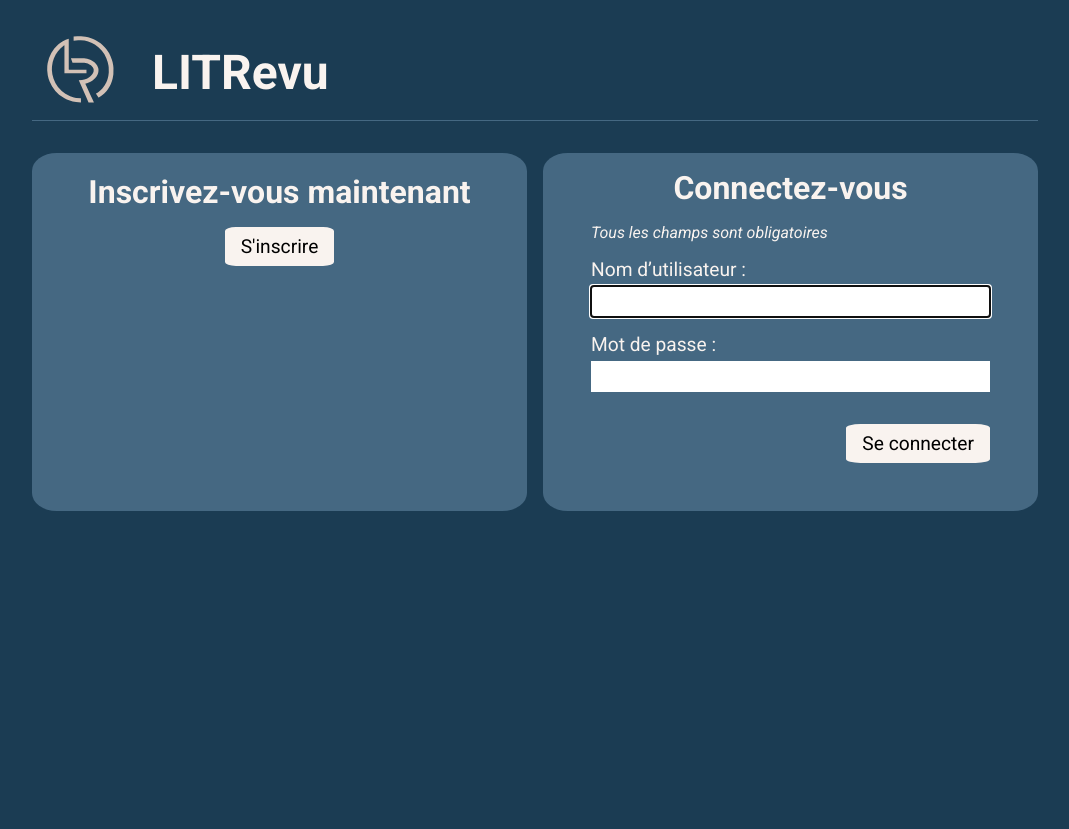
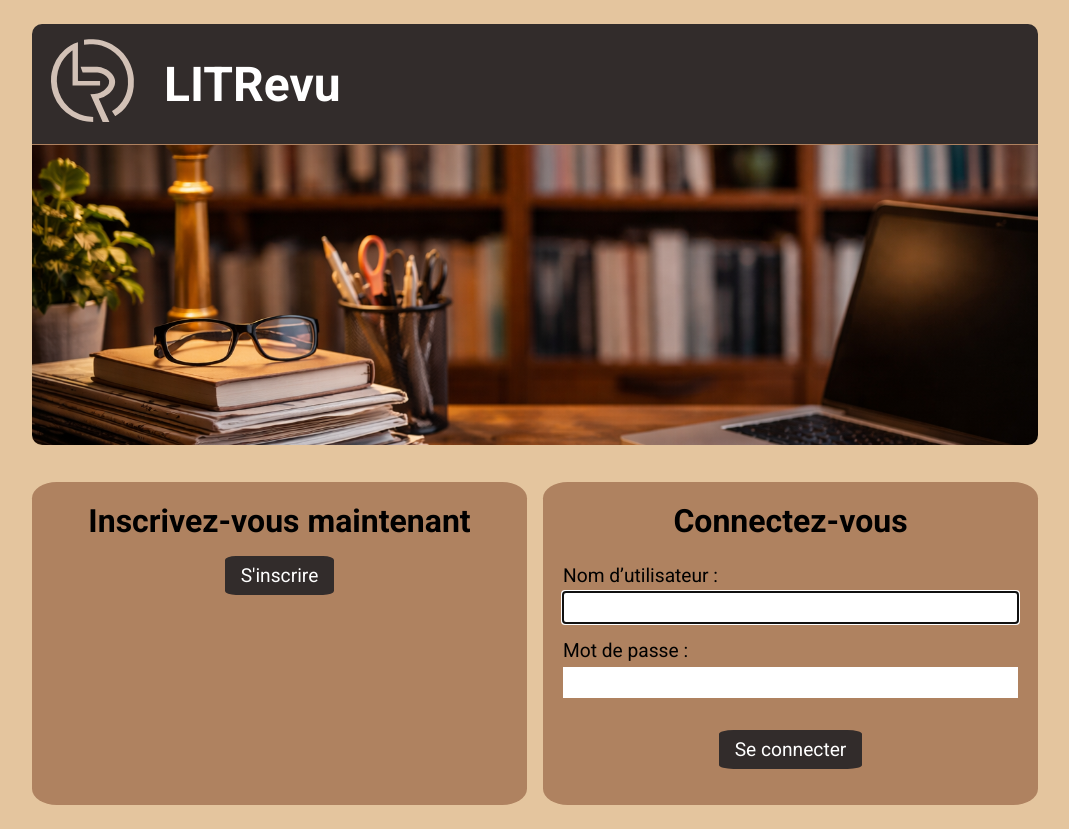
Before and after one commit to GitDrinou/DA_Python_P09_LITRevu, a Django app: page / in a window 1280 px wide. Shown: the whole page, without its empty margins (105-1174 px from the left). Before the commit the page ends 511 px from the top, so only its background shows below. Run offline with Django 5.2, Linux system fonts and the light colour scheme.

Commit message:
feat(): add signup page

```diff
--- a/litrevu/authentication/templates/authentication/login.html
+++ b/litrevu/authentication/templates/authentication/login.html
@@ -3,15 +3,15 @@
     <main class="login-page">
     <section class="section-register">
         <h2>Inscrivez-vous maintenant</h2>
-        <button type="button" class="btn-register">S'inscrire</button>
+        <a href="{% url 'signup' %}" class="signup-link"
+                  target="_self">S'inscrire</a>
     </section>
     <section class="section-connexion">
         <h2>Connectez-vous</h2>
         {% if message %}<p class="error-msg">{{ message }}</p> {%  endif %}
-        <p class="text-info">Tous les champs sont obligatoires</p>
         <form method="post" class="login-form">
+            {{ form.as_p }}
             {% csrf_token %}
-            {{ form.as_p }}
             <button type="submit" class="btn-connexion">Se connecter</button>
         </form>
     </section>
--- a/litrevu/litrevu/urls.py
+++ b/litrevu/litrevu/urls.py
@@ -29,4 +29,5 @@ urlpatterns = [
     ), name='login'),
     path('logout/', authentication.views.logout_user, name='logout'),
     path('home/', flux.views.home, name='home'),
+    path('signup/', authentication.views.signup_page, name='signup'),
 ]
--- a/litrevu/static/litrevu/styles.css
+++ b/litrevu/static/litrevu/styles.css
@@ -1,9 +1,11 @@
 @import url('https://fonts.googleapis.com/css2?family=Roboto:ital,wght@0,100..900;1,100..900&display=swap');
 :root {
-    --background-color: #1B3C53;
-    --color-primary: #456882;
-    --color-secondary: #D2C1B6;
-    --color-tertiary: #F9F3EF;
+    --background-color: #E4C59E;
+    --font-primary: #000000;
+    --font-secondary: #FFFFFF;
+    --color-primary: #AF8260;
+    --color-secondary: #803D3B;
+    --color-tertiary: #322C2B;
     --color-error: #880707;
 }
 
@@ -18,51 +20,59 @@ body {
     padding: 24px;
     font-size: 1.2rem;
     background-color: var(--background-color);
-    color: var(--color-tertiary)
+    color: var(--font-primary)
 }
 
 header {
     width: 100%;
+    margin-bottom: 2rem;
+    div {
+        background-color: var(--color-tertiary);
+        color: var(--font-secondary);
+        border-radius: 10px 10px 0 0;
+        display: grid;
+        grid-template-columns: 100px auto;
+        grid-gap: 2rem;
+        align-items: center;
+        justify-items: start;
+        border-bottom: 1px solid var(--color-primary);
+        img {
+            width: auto;
+            height: 120px;
+        }
+    }
     img {
-        width: auto;
-        height: 96px;
+        width: 100%;
+        height: 300px;
+        object-fit: cover;
+        object-position: center;
+        border-radius: 0 0 10px 10px;
     }
-    display: grid;
-    grid-template-columns: 100px auto;
-    grid-gap: 1.25rem;
-    align-items: center;
-    justify-items: start;
-    border-bottom: 1px solid var(--color-primary);
 }
 
 h1 {
     font-size: 3rem;
     margin: 1rem 0 1rem 0;
-    text-align: center;
 }
 
 h2 {
     font-size: 2rem;
     text-align: center;
+    padding-bottom: 1.5rem;
 }
 
-.text-info {
-    font-size: 1rem;
-    font-style: italic;
+.errorlist {
+    list-style-type: none;
     margin: 1rem 0;
-}
-
-.error-msg {
-    margin-top: 1rem;
-    text-align: center;
-    color: var(--color-error);
+    text-align: left;
+    color: var(--font-secondary);
     background-color: var(--color-secondary);
-    font-weight: bold;
     padding: 1rem;
+    border-radius: 5%;
 }
 
 .section-register {
-    margin: 1rem 0 1rem 0;
+    margin-bottom: 1rem;
     background-color: var(--color-primary);
     border-radius: 10%;
     padding: 1.25rem;
@@ -70,24 +80,27 @@ h2 {
 }
 
 .section-connexion {
-    margin: 1rem 0 1rem 0;
+    text-align: center;
+    margin-bottom: 1rem;
     background-color: var(--color-primary);
     border-radius: 10%;
     padding: 1.25rem;
-    height: 350px;
+    height: fit-content;
 }
 
-.login-form {
+.login-form,
+.signup-form{
     p {
         margin-bottom: 1rem;
         label {
             display: inline-flex;
-            width: 200px;
+            width: 100%;
             margin-right: 0;
             margin-bottom: 5px;
             font-size: 1.2rem;
         }
-        input {
+        input,
+        select {
             width: 100%;
             padding: 0.25rem 0.5rem;
             border: none;
@@ -96,24 +109,45 @@ h2 {
     }
 }
 
-.btn-register {
+.signup-form {
+    ul {
+        list-style-type: square;
+        font-size: 0.9rem;
+        padding-left: 24px;
+        li {
+            text-align: justify;
+        }
+    }
+}
+
+.signup-link,
+.signup_cancel_link{
+    text-decoration: none;
+    cursor: pointer;
+    background-color: var(--color-tertiary);
+    padding: 0.5rem 1rem;
+    border-radius: 10%;
+    color: var(--font-secondary);
+}
+
+.btn-connexion,
+.btn-signup {
     margin-top: 1rem;
     border: none;
     font-size: 1.2rem;
     background-color: var(--color-tertiary);
     padding: 0.5rem 1rem;
     border-radius: 10%;
+    color: var(--font-secondary);
 }
 
-.btn-connexion {
-    position: relative;
-    margin-top: 1rem;
-    float:right;
-    border: none;
-    font-size: 1.2rem;
-    background-color: var(--color-tertiary);
-    padding: 0.5rem 1rem;
-    border-radius: 10%;
+.signup-form {
+    padding: 0 12px;
+}
+
+.signup-form_btngrp {
+    width: 100%;
+    text-align: center;
 }
 
 .txt-logout {
@@ -122,8 +156,13 @@ h2 {
     margin-top: 3rem;
     a {
         color: var(--color-primary)
-     }
+    }
 }
+
+.helptext {
+    font-size: 0.9rem;
+}
+
 
 /* Tablet style (768px and more*/
 @media screen and (min-width: 768px) {
@@ -132,26 +171,33 @@ h2 {
         max-width: 788px;
     }
 
-    .section-register {
-        border-radius: 5%;
+    .login-page {
+        display: grid;
+        grid-template-columns: repeat(2, 1fr);
+        grid-gap: 1rem;
+        border: none;
     }
 
-    .section-connexion {
+    .section-register, .section-connexion {
+        height: 100%;
         border-radius: 5%;
-        height: 285px;
     }
 
     .login-form {
         p {
-            text-align: center;
+            text-align: left;
             input {
-                width: 400px;
+                width: 300px;
             }
         }
     }
 
     .btn-connexion {
-        right: 40px;
+        right: 0;
+    }
+
+    .signup-form {
+        padding: 0 48px;
     }
 }
 
@@ -162,30 +208,15 @@ h2 {
         margin: 0 auto;
     }
 
-    .login-page {
-        display: grid;
-        grid-template-columns: repeat(2, 1fr);
-        grid-gap: 1rem;
-        margin-top: 1rem;
-    }
-
-    .section-register, .section-connexion {
-        height: 100%;
-    }
-    .section-connexion {
-        padding: 1rem 3rem;
-    }
-
     .login-form {
         p {
-            text-align: left;
             input {
                 width: 100%;
             }
         }
     }
 
-    .btn-connexion {
-        right: 0;
+    .signup-form {
+        padding: 0 200px;
     }
 }
--- a/litrevu/templates/base.html
+++ b/litrevu/templates/base.html
@@ -9,8 +9,15 @@
     </head>
     <body>
         <header>
-            <img src="{% static 'litrevu/images/logo_litrevu.svg' %}" alt="">
-            <h1>LITRevu</h1>
+            <div>
+                <img src="{% static 'litrevu/images/logo_litrevu.svg' %}" alt="">
+                <h1>LITRevu</h1>
+            </div>
+
+            {% if not user.is_authenticated %}
+            <img src="{% static 'litrevu/images/img_illustration.png' %}"
+                 alt="">
+            {% endif %}
         </header>
         {% block content %}
         {% endblock content %}
```
Also changed, not shown: litrevu/authentication/forms.py (added, +9 -0 lines), litrevu/authentication/templates/authentication/signup.html (added, +16 -0 lines), litrevu/authentication/views.py (+21 -2 lines), litrevu/db.sqlite3, litrevu/static/litrevu/images/img_illustration.png (added).
